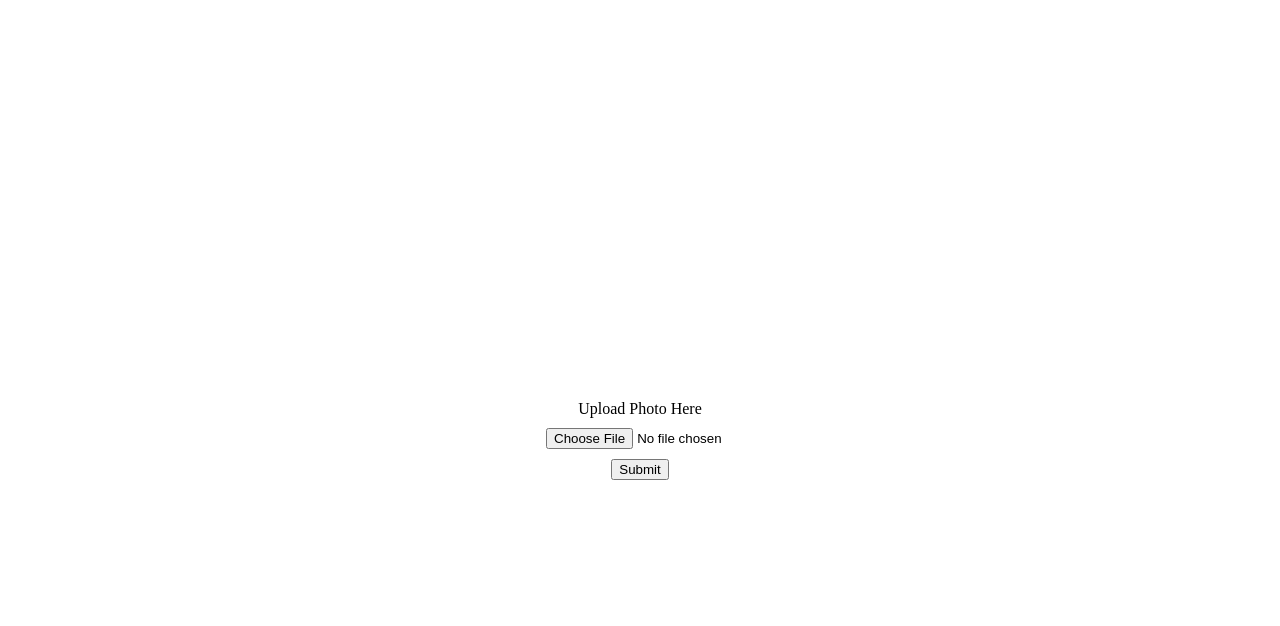
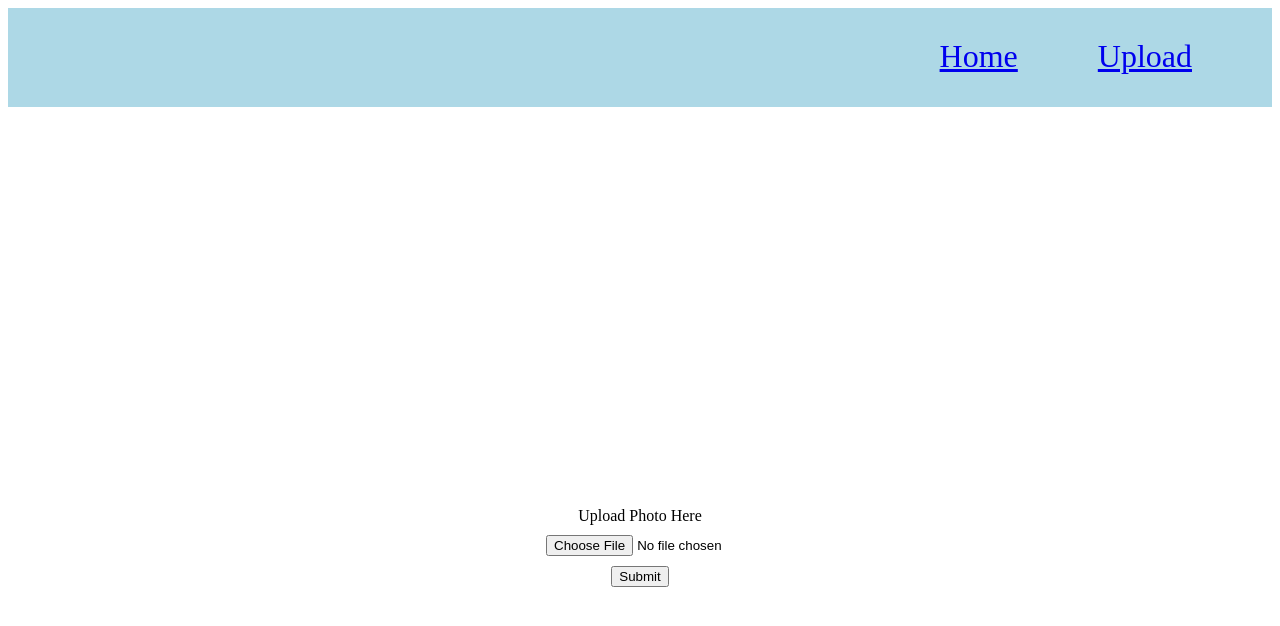
Before and after one commit to njtchang/fithub, a SvelteKit app in the folder frontend/: page /upload in a window 1280 px wide. Shown: the top 626 px of the page. Built offline with nearby package versions, Linux system fonts and the light colour scheme; no server answers.

Commit message:
added decorations to top of opload page

```diff
--- a/frontend/src/routes/upload/+page.svelte
+++ b/frontend/src/routes/upload/+page.svelte
@@ -14,6 +14,17 @@
         }
     });
 </script>
+
+<nav>
+    <ul>
+        <li>
+            <a href="/">Home</a>
+        </li>
+        <li>
+            <a href="/upload">Upload</a>
+        </li>
+    </ul>
+</nav>
 
 <p>&nbsp;</p>
 <p>&nbsp;</p>
@@ -67,10 +78,19 @@
         padding-bottom: 10px;
 
     }
+
+    nav {
+        display: flex;
+        background-color: lightblue;
+    }
+    ul {
+        display: flex;
+        margin-top: 30px;
+        margin-left: auto;
+        list-style: none;
+        font-size: 2em;
+    }
+    li {
+        margin-right: 80px;
+    }
 </style>
-
-{#if files && files[0]}
-    <p>
-        {files[0].name}
-    </p>
-{/if}
```
